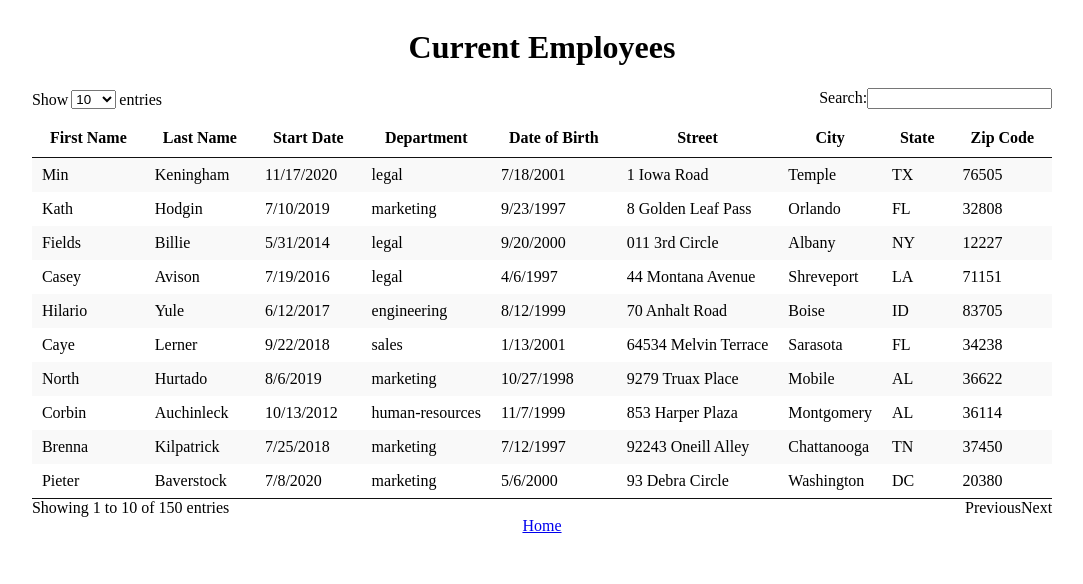
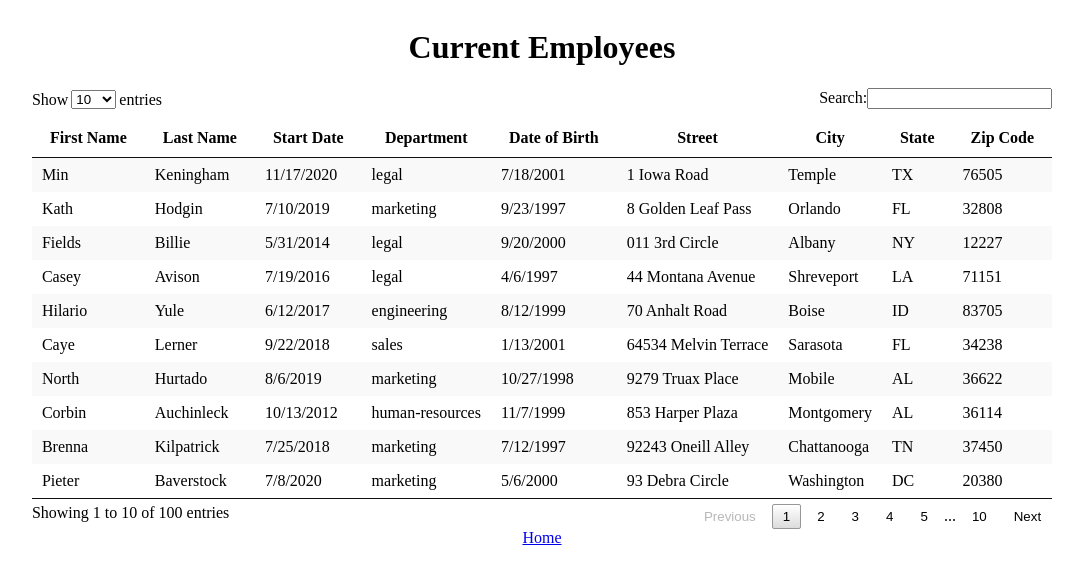
Before and after one commit to aiibe/SouksavanhSyphanravong_14_02122021, a React (Vite) app: page /employee-list in a window 1280 px wide. Shown: the top 584 px of the page, without its empty margins (98-1181 px from the left). Built offline with nearby package versions, Linux system fonts and the light colour scheme.

Commit message:
Improve paginate & show info

```diff
--- /dev/null
+++ b/src/components/DataTable/components/Paginate.tsx
@@ -0,0 +1,45 @@
+import { useMemo } from "react";
+import { generatePageNumbers } from "../helper";
+import { PropType } from "../types/Paginate";
+
+function Paginate({ data, limit, current, setPage }: PropType) {
+  if (!data.length) return null;
+
+  const pageCount = Math.ceil(data.length / limit);
+  const pageNumbers = generatePageNumbers(current, pageCount);
+
+  return (
+    <div>
+      <button
+        disabled={current === 1}
+        className="react-datatable__paginate__button"
+      >
+        Previous
+      </button>
+      {pageNumbers.map((pageNum) => {
+        return pageNum === 0 ? (
+          <span key={pageNum} style={{ marginLeft: 5 }}>
+            ...
+          </span>
+        ) : (
+          <button
+            onClick={() => setPage(pageNum)}
+            key={pageNum}
+            className={`react-datatable__paginate__button ${
+              current === pageNum && `react-datatable__paginate__button--active`
+            }`}
+          >
+            {pageNum}
+          </button>
+        );
+      })}
+      <button className="react-datatable__paginate__button">Next</button>
+    </div>
+  );
+}
+
+Paginate.defaultProps = {
+  current: 1,
+};
+
+export default Paginate;
--- a/src/components/DataTable/components/ShowInfo.tsx
+++ b/src/components/DataTable/components/ShowInfo.tsx
@@ -1,21 +1,31 @@
 import { PropType } from "../types/ShowInfo";
 
-function ShowInfo({ totalCount, showingCount, filterCount }: PropType) {
+function ShowInfo({
+  totalCount,
+  showingCount,
+  filterCount,
+  currentPage,
+  filtering,
+}: PropType) {
+  const base = filtering ? filterCount : totalCount;
+  const start = base === 0 ? base : showingCount * (currentPage - 1) + 1;
+  const end = showingCount * currentPage;
+  const endLimit = base < end ? base : end;
+
   return (
     <div role="status" aria-live="polite">
-      Showing {showingCount > 0 ? 1 : 0} to{" "}
-      {filterCount < showingCount && filterCount !== 0
-        ? filterCount
-        : showingCount}{" "}
-      of {filterCount <= 0 ? totalCount : filterCount} entries{" "}
-      {filterCount > 0 && `(filtered from ${totalCount} total entries)`}
+      Showing {start} to {endLimit} of {base} entries{" "}
+      {filtering && `(filtered from ${totalCount} total entries)`}
     </div>
   );
 }
 
 ShowInfo.defaultProps = {
-  total: 0,
-  showing: 0,
+  totalCount: 0,
+  showingCount: 0,
+  currentPage: 1,
+  filterCount: 0,
+  filtering: false,
 };
 
 export default ShowInfo;
--- a/src/components/DataTable/components/TableBody.tsx
+++ b/src/components/DataTable/components/TableBody.tsx
@@ -2,8 +2,10 @@ import { isEvenNumber } from "../helper";
 import { PropType } from "../types/TableBody";
 import TableRow from "./TableRow";
 
-function TableBody({ data, showLength }: PropType) {
-  const items = data.slice(0, showLength);
+function TableBody({ data, showLength, page }: PropType) {
+  const indexStart = showLength * (page - 1);
+  const indexEnd = showLength * page;
+  const items = data.slice(indexStart, indexEnd);
 
   return (
     <tbody>
--- a/src/components/DataTable/helper/index.ts
+++ b/src/components/DataTable/helper/index.ts
@@ -58,3 +58,46 @@ export function searchList(
   });
   return found;
 }
+
+/**
+ * Function to create array of page numbers for pagination
+ * @param currentPage Number of current page
+ * @param pageCount Total nomber of pages
+ * @returns Array of numbers
+ */
+export function generatePageNumbers(
+  currentPage: number,
+  pageCount: number
+): number[] {
+  const MAX_SHOW = 7;
+  const show = pageCount < MAX_SHOW ? pageCount : MAX_SHOW;
+  const list = [...Array(show)];
+
+  return list.map((_, i) => {
+    const pageNum = i + 1;
+
+    if (pageCount <= MAX_SHOW) return pageNum;
+
+    if (pageNum === 1) return pageNum;
+
+    if (currentPage < 5 && pageNum === 6) return 0;
+    if (pageNum === show) return pageCount;
+
+    if (currentPage >= 5 && currentPage < pageCount - 3) {
+      if (pageNum === 2 || pageNum === 6) return 0;
+      if (pageNum === 3) return currentPage - 1;
+      if (pageNum === 4) return currentPage;
+      if (pageNum === 5) return currentPage + 1;
+    }
+
+    if (currentPage >= pageCount - 3) {
+      if (pageNum === 2) return 0;
+      if (pageNum === 3) return pageCount - 4;
+      if (pageNum === 4) return pageCount - 3;
+      if (pageNum === 5) return pageCount - 2;
+      if (pageNum === 6) return pageCount - 1;
+    }
+
+    return pageNum;
+  });
+}
--- a/src/components/DataTable/index.css
+++ b/src/components/DataTable/index.css
@@ -1,6 +1,7 @@
 .react-datatable__table {
   border-bottom: 1px solid #111;
   border-spacing: 0;
+  margin-bottom: 5px;
 }
 
 .react-datatable__table thead tr th {
@@ -44,6 +45,22 @@
   margin: 0;
 }
 
+/* Paginate */
+.react-datatable__paginate__button {
+  margin-left: 5px;
+  padding: 4px 10px;
+  background-color: transparent;
+  border: 1px solid transparent;
+  border-radius: 2px;
+}
+
+.react-datatable__paginate__button--active,
+.react-datatable__paginate__button:hover {
+  cursor: pointer;
+  border: 1px solid #979797;
+  background: linear-gradient(to bottom, white 0%, #dcdcdc 100%);
+}
+
 /* Foot */
 .react-datatable__foot {
   display: flex;
--- a/src/components/DataTable/index.tsx
+++ b/src/components/DataTable/index.tsx
@@ -1,4 +1,5 @@
 import { useMemo, useState } from "react";
+import Paginate from "./components/Paginate";
 import SearchBox from "./components/SearchBox";
 import ShowInfo from "./components/ShowInfo";
 import Showing from "./components/Showing";
@@ -11,6 +12,7 @@ import { PropType } from "./types/DataTable";
 function DataTable({ showingLength, columns, rows }: PropType) {
   const [showing, setShowing] = useState(showingLength[0]);
   const [search, setSearch] = useState("");
+  const [currentPage, setCurrentPage] = useState(1);
   const memData = useMemo(
     () => matchColumnOrder(rows, columns),
     [rows, columns]
@@ -21,6 +23,11 @@ function DataTable({ showingLength, columns, rows }: PropType) {
     ? searchList(search, indexedData, memData)
     : memData;
 
+  const handleSearchChange = (value: string) => {
+    setSearch(value);
+    setCurrentPage(1); // Reset to page 1 when search
+  };
+
   return (
     <div className="react-datatable__wrap">
       <div className="react-datatable__sort-filter">
@@ -29,31 +36,28 @@ function DataTable({ showingLength, columns, rows }: PropType) {
           options={showingLength}
           onSelect={(number: number) => setShowing(number)}
         />
-        <SearchBox
-          inputChange={(value: string) => setSearch(value)}
-          inputValue={search}
-        />
+        <SearchBox inputChange={handleSearchChange} inputValue={search} />
       </div>
 
       <table className="react-datatable__table" role="grid">
         <TableHead columns={columns} />
-        <TableBody data={data} showLength={showing} />
+        <TableBody data={data} showLength={showing} page={currentPage} />
       </table>
 
       <div className="react-datatable__foot">
         <ShowInfo
           showingCount={showing}
           totalCount={memData.length}
+          filtering={search.length ? true : false}
           filterCount={search.length ? data.length : 0}
+          currentPage={currentPage}
         />
-        <div
-          className="dataTables_paginate paging_simple_numbers"
-          id="employee-table_paginate"
-        >
-          <a aria-controls="employee-table">Previous</a>
-          <span></span>
-          <a>Next</a>
-        </div>
+        <Paginate
+          data={data}
+          limit={showing}
+          setPage={(value) => setCurrentPage(value)}
+          current={currentPage}
+        />
       </div>
     </div>
   );
--- a/src/pages/NotFound.tsx
+++ b/src/components/DataTable/types/Paginate.tsx
@@ -1,9 +1,8 @@
-function NotFound() {
-  return (
-    <div>
-      <p>Error 404 - Page Not Found</p>
-    </div>
-  );
-}
+import { DataType } from "./DataTable";
 
-export default NotFound;
+export type PropType = {
+  data: DataType[];
+  limit: number;
+  current: number;
+  setPage: (value: number) => void;
+};
--- a/src/components/DataTable/types/ShowInfo.ts
+++ b/src/components/DataTable/types/ShowInfo.ts
@@ -2,4 +2,6 @@ export type PropType = {
   showingCount: number;
   totalCount: number;
   filterCount: number;
+  currentPage: number;
+  filtering: boolean;
 };
--- a/src/pages/EmployeeList.tsx
+++ b/src/pages/EmployeeList.tsx
@@ -18,7 +18,7 @@ function EmployeeList() {
   return (
     <div id="employee-div" className="container">
       <h1>Current Employees</h1>
-      <DataTable columns={columns} rows={data} />
+      <DataTable columns={columns} rows={data.slice(0, 100)} />
       <Link to="/">Home</Link>
     </div>
   );
```
